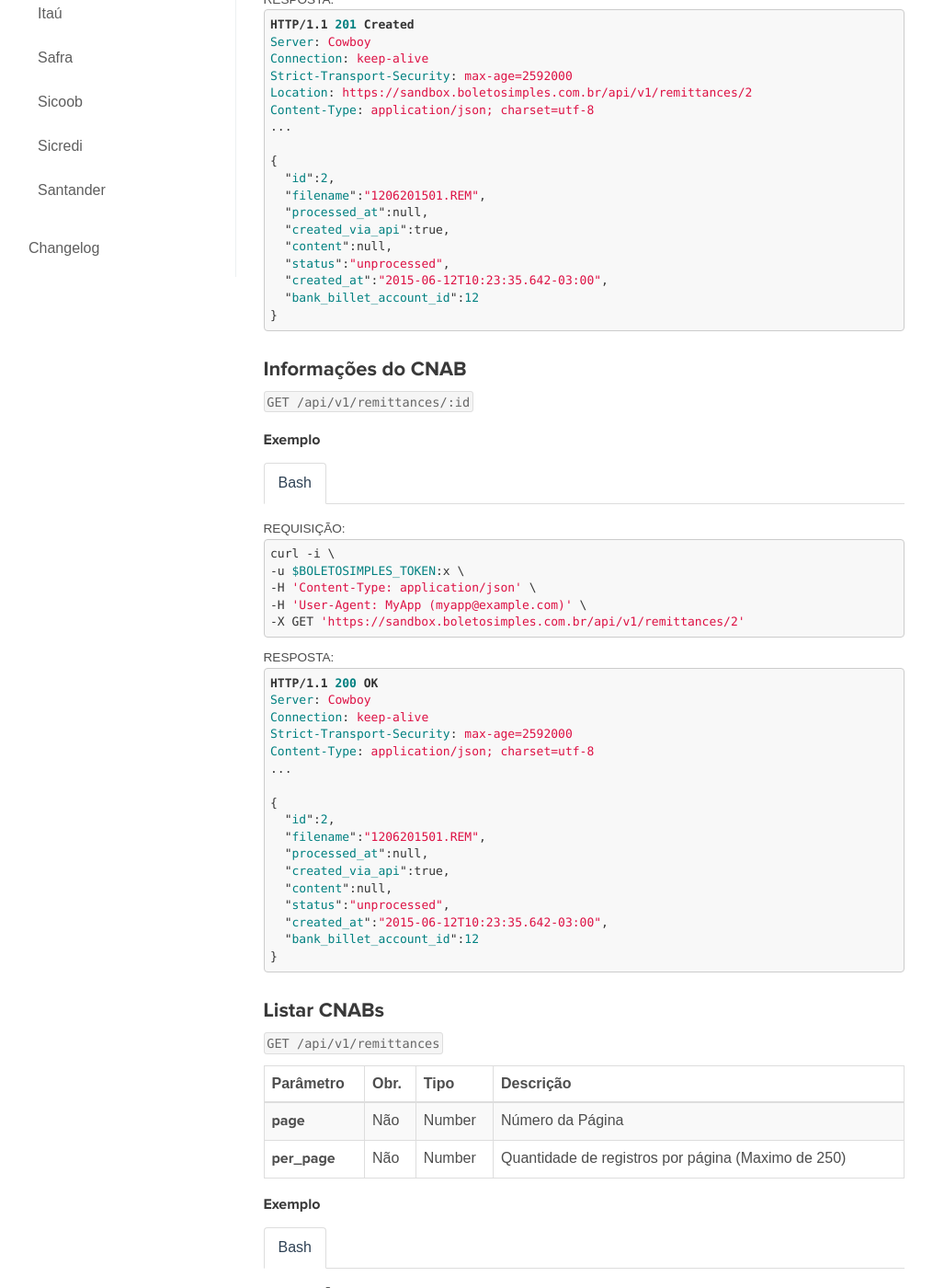
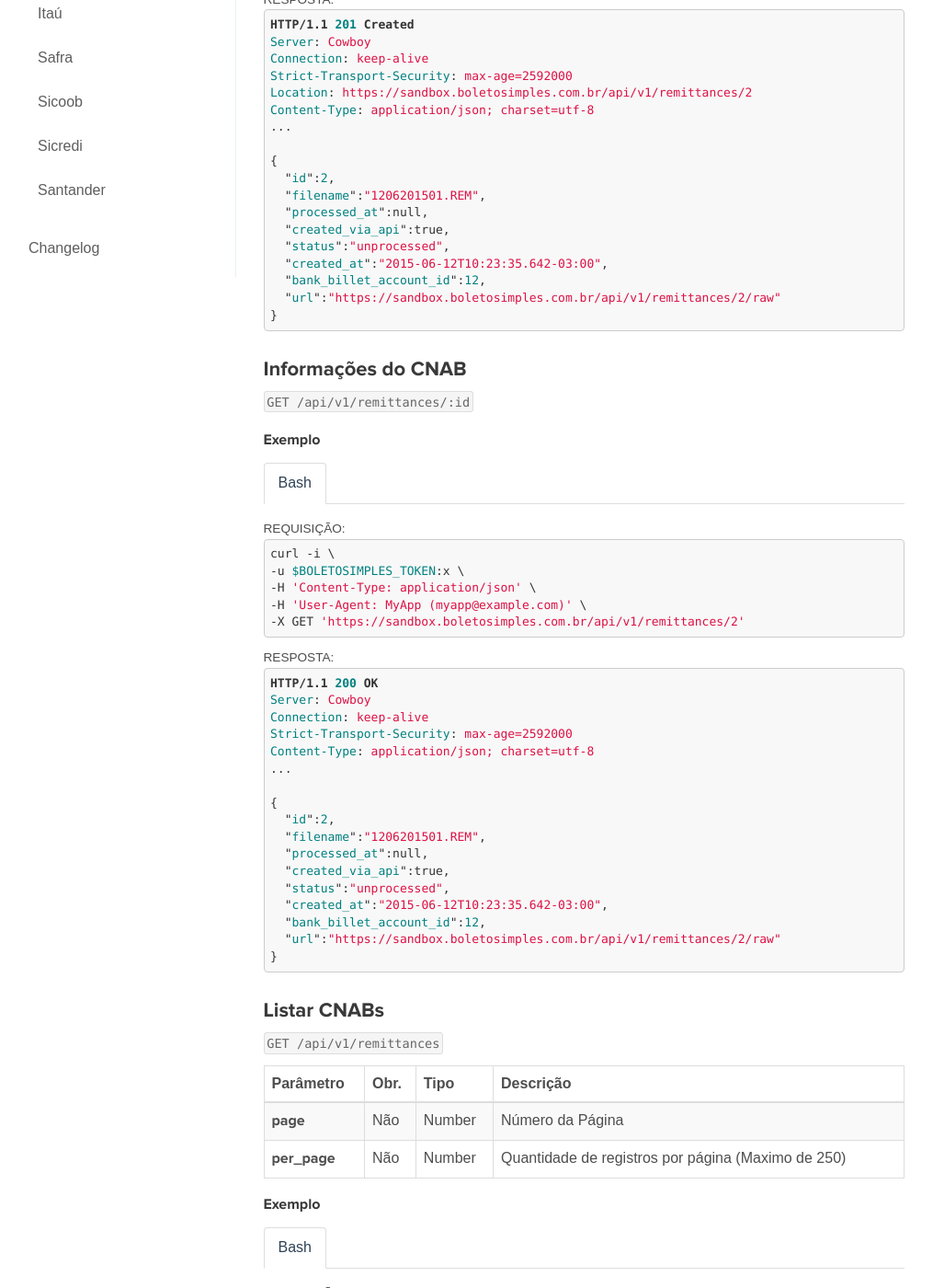
Before and after one commit to BoletoSimples/boletosimples-docs, a Jekyll site: the page built from reference/v1/remittances/index.md, in a window 1280 px wide and 1400 px high, scrolled down 2046 px. Shown: the whole window at 92% size, without its empty margins (136-1151 px from the left). Built offline with Jekyll 4.4.1, drawn with Linux system fonts in a browser that asks for light colours; some of the changed text lies outside the part shown.

Commit message:
update remittance examples

```diff
--- a/reference/v1/remittances/index.md
+++ b/reference/v1/remittances/index.md
@@ -177,10 +177,10 @@ Content-Type: application/json; charset=utf-8
   "filename":"1206201501.REM",
   "processed_at":null,
   "created_via_api":true,
-  "content":null,
   "status":"unprocessed",
   "created_at":"2015-06-12T10:23:35.642-03:00",
-  "bank_billet_account_id":12
+  "bank_billet_account_id":12,
+  "url":"https://sandbox.boletosimples.com.br/api/v1/remittances/2/raw"
 }
 </pre>
   </div>
@@ -316,10 +316,10 @@ Content-Type: application/json; charset=utf-8
   "filename":"1206201501.REM",
   "processed_at":null,
   "created_via_api":true,
-  "content":null,
   "status":"unprocessed",
   "created_at":"2015-06-12T10:23:35.642-03:00",
-  "bank_billet_account_id":12
+  "bank_billet_account_id":12,
+  "url":"https://sandbox.boletosimples.com.br/api/v1/remittances/2/raw"
 }
 </pre>
   </div>
@@ -466,10 +466,10 @@ Content-Type: application/json; charset=utf-8
     "filename":"1206201501.REM",
     "processed_at":null,
     "created_via_api":true,
-    "content":null,
     "status":"unprocessed",
     "created_at":"2015-06-12T10:23:35.642-03:00",
-    "bank_billet_account_id":12
+    "bank_billet_account_id":12,
+    "url":"https://sandbox.boletosimples.com.br/api/v1/remittances/2/raw"
   }
 ]
 </pre>
```
